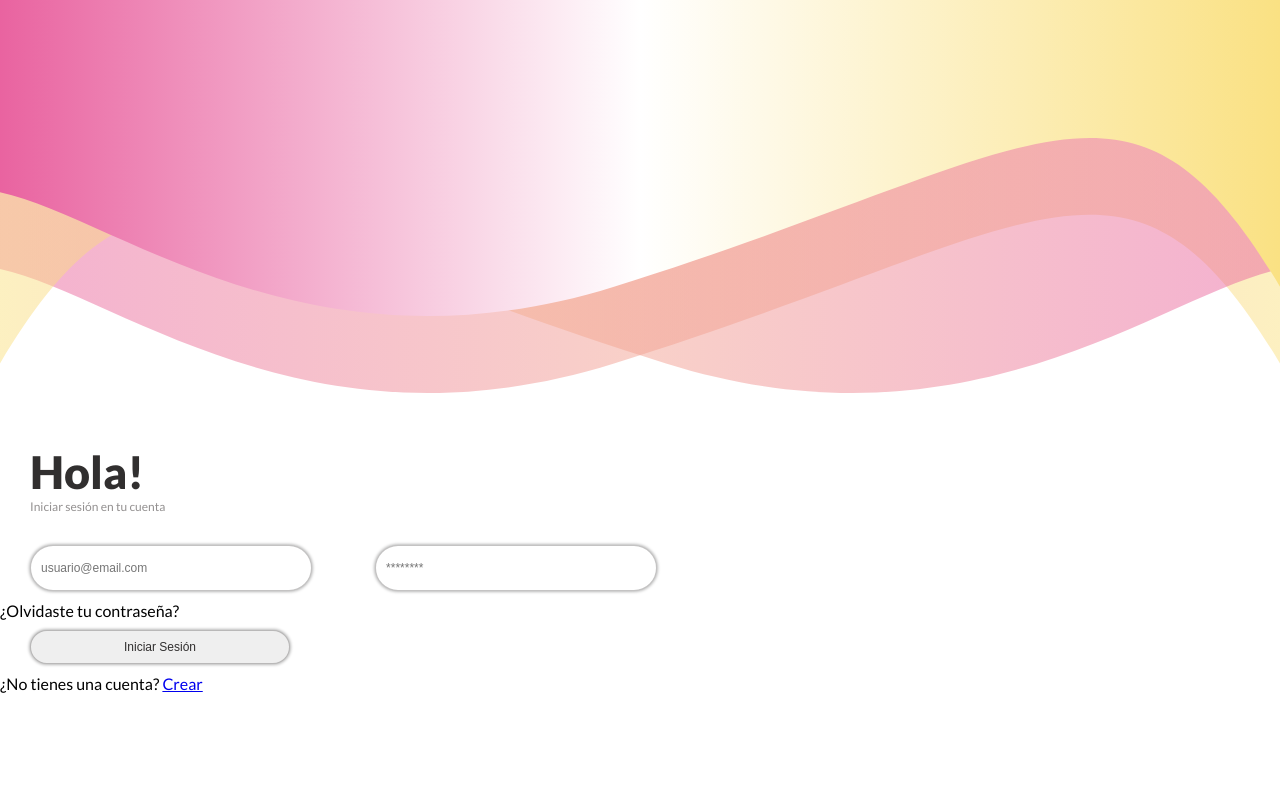
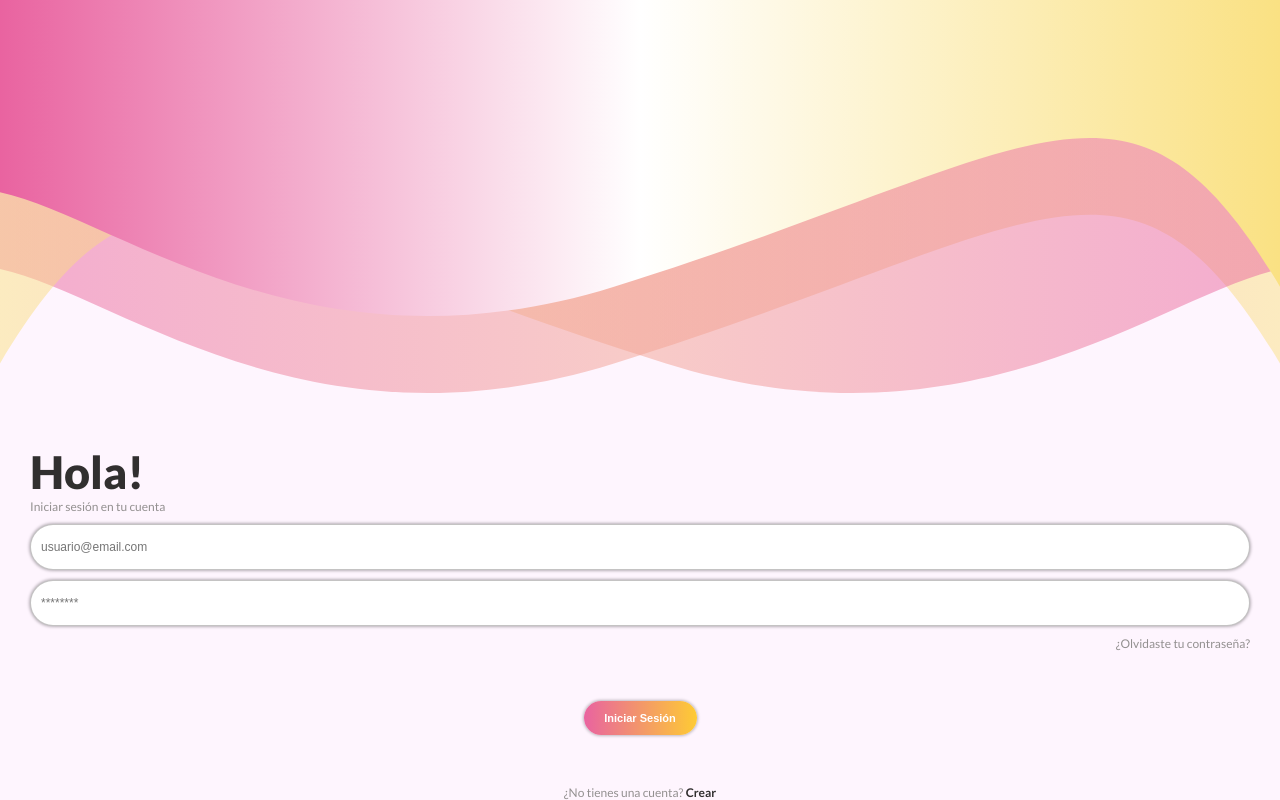
Before and after one commit to FranciscoCuminiLondero/fashionlike, a plain HTML site: page index.html in a window 1280 px wide. Shown: the part 371-1171 px from the top of the page. Before the commit the page ends 1064 px from the top, so only its background shows below. Drawn offline with Linux system fonts and the light colour scheme.

Commit message:
Finalización maquetado y css básico página login

```diff
--- a/index.html
+++ b/index.html
@@ -5,13 +5,15 @@
     <meta charset="UTF-8">
     <meta name="viewport" content="width=device-width, initial-scale=1.0">
     <title>Fashion Like</title>
-    <!-- link css -->
+
+    <!-- link Favicon -->
+    <link rel="shortcut icon" href="./img/favicon.ico" type="image/x-icon">
+    <!-- link CSS -->
     <link rel="stylesheet" href="./styles.css">
-    <!-- Google Font - Lato -->
+    <!-- link Google Font - Lato -->
     <link rel="preconnect" href="https://fonts.googleapis.com">
     <link rel="preconnect" href="https://fonts.gstatic.com" crossorigin>
-    <link href="https://fonts.googleapis.com/css2?family=Lato:wght@300;400;700;900&family=Montserrat+Alternates:wght@400;500;700;900&display=swap"
-        rel="stylesheet">
+    <link href="https://fonts.googleapis.com/css2?family=Lato:wght@300;400;700;900&family=Montserrat+Alternates:wght@400;500;700;900&display=swap" rel="stylesheet">
 </head>
 
 <body>
@@ -64,9 +66,11 @@
             <input type="email" placeholder="usuario@email.com">
             <input type="password" placeholder="********">
             <p>¿Olvidaste tu contraseña?</p>
-            <input id="button-login" type="button" value="Iniciar Sesión">
+            <div class="button-container">
+                <input id="button-login" type="button" value="Iniciar Sesión">
+            </div>
         </div>
-        <div>
+        <div class="create-account">
             <p>¿No tienes una cuenta? <a href="#">Crear</a></p>
         </div>
     </div>
--- a/styles.css
+++ b/styles.css
@@ -7,6 +7,7 @@
 /* General */
 body {
     font-family: 'Lato', sans-serif;
+    background-color: #FEF5FE;
 }
 
 /* Header Styles */
@@ -24,7 +25,7 @@ body {
 /* Title Styles */
 .title {
     margin-top: 49px;
-    padding-left: 30px;
+    margin-left: 30px;
 }
 
 .title h1 {
@@ -48,11 +49,14 @@ body {
 /* User Data Styles */
 .user-data {
     margin-top: 21px;
+    display: flex;
+    flex-direction: column;
+    margin: 0px 30px;
 }
 
 .user-data input {
-    margin: 10px 30px;
-    width: 260px;
+    align-items: start;
+    margin-top: 10px;
     height: 34px;
     border: 0.25px solid #312f2f49;
     border-radius: 50px;
@@ -64,3 +68,71 @@ body {
     line-height: normal;
     padding: 5px 10px;
 }
+
+.user-data p {
+    text-align: end;
+    padding-top: 10px;
+    padding-bottom: 40px;
+    color: #939090;
+    font-family: Lato;
+    font-size: 12px;
+    font-style: normal;
+    font-weight: 400;
+    line-height: normal;
+}
+
+.user-data .button-container {
+    display: flex;
+    justify-content: center;
+    align-items: center;
+}
+
+.user-data .button-container #button-login {
+    width: 113px;
+    height: 34px;
+    color: #FFFFFF;
+    font-size: 11px;
+    font-style: normal;
+    font-weight: 700;
+    border-radius: 17px;
+    border: none;
+    background: linear-gradient(90deg, #E963A0 0%, #F3976A 50%, #FECB34 100%);
+    box-shadow: 0px 0px 3px 1px rgba(0, 0, 0, 0.25);
+    cursor: hand;
+}
+
+
+/* Create Account Styles */
+.create-account {
+    margin-top: 50px;
+    text-align: center;
+}
+
+.create-account p {
+    color: #939090;
+    font-size: 12px;
+    font-style: normal;
+    font-weight: 400;
+}
+.create-account a {
+    text-decoration: none;
+    font-weight: 700;
+}
+
+.create-account a:link {
+    color: #312F2F;
+    font-weight: 700;
+}
+
+.create-account a:visited {
+    color: #312F2F;
+    font-weight: 700;
+}
+
+.create-account a:hover {
+    color: #FECB34;
+}
+
+.create-account a:active {
+    color: #E963A0;
+}
```
Also changed, not shown: img/favicon.ico (added).
